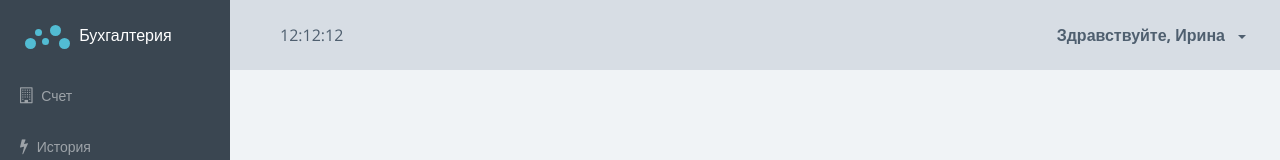
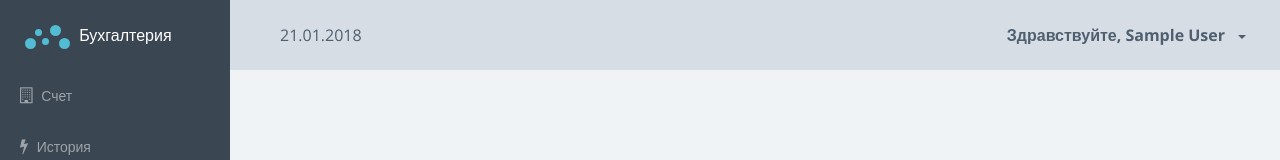
Before and after one commit to AlKhom/homeMoney, an Angular app: page /system in a window 1280 px wide. Shown: the top 160 px of the page. Built offline with nearby package versions, Linux system fonts and the light colour scheme; sample sign-in values are in the browser's storage.

Commit message:
1.added header component 2. added directive for dropdown

```diff
--- a/src/app/shared/services/user.service.ts
+++ b/src/app/shared/services/user.service.ts
@@ -7,11 +7,11 @@ import {User} from '../models/user.model';
 @Injectable()
 export class UserService {
   constructor (private http: HttpClient) {}
-  getUserByEmail(email: string): Observable<User> {
+  getUserByEmail(email: string): Observable<any> {
     return this.http.get(`http://localhost:3000/users?email=${email}`)
       .map((user: User[]) => user[0] ? user[0] : undefined);
   }
-  createNewUser(user: User): Observable<User> {
+  createNewUser(user: User): Observable<any> {
     return this.http.post(`http://localhost:3000/users` , user);
   }
 
--- /dev/null
+++ b/src/app/system/shared/components/header/header.component.html
@@ -0,0 +1,21 @@
+<header class="header">
+  <div class="header-block header-block-search">
+    {{date | date: 'dd.MM.yyyy'}}
+  </div>
+  <div class="header-block header-block-nav">
+    <ul class="nav-profile">
+      <li class="profile dropdown" haOpenDirective>
+        <a class="nav-link dropdown-toggle" role="button">
+                                <span class="name">
+                                    Здравствуйте, {{user.name}}
+                                </span>
+        </a>
+        <div class="dropdown-menu profile-dropdown-menu">
+          <a class="dropdown-item" [routerLink]="['/system', 'records']" > <i class="fa fa-gear icon"></i>Сделать запись</a>
+          <div class="dropdown-divider"></div>
+          <a class="dropdown-item" (click)="onLogout()"><i class="fa fa-power-off icon"></i>Выйти</a>
+        </div>
+      </li>
+    </ul>
+  </div>
+</header>
--- /dev/null
+++ b/src/app/system/shared/components/header/header.component.ts
@@ -0,0 +1,26 @@
+import {Component, OnInit} from '@angular/core';
+import {User} from '../../../../shared/models/user.model';
+import {Auth} from '../../../../shared/services/auth.service';
+import {Router} from '@angular/router';
+
+@Component({
+  selector: 'ha-header',
+  templateUrl: './header.component.html',
+  styleUrls: ['./header.component.scss']
+})
+export class HeaderComponent implements OnInit {
+  date: Date = new Date();
+user: User;
+  constructor(private authService: Auth, private router: Router) {
+  }
+
+  ngOnInit() {
+    this.user = JSON.parse(window.localStorage.getItem('user'));
+  }
+
+  onLogout() {
+this.authService.logout();
+this.router.navigate(['']);
+  }
+
+}
--- /dev/null
+++ b/src/app/system/shared/directives/open-directive.directive.ts
@@ -0,0 +1,19 @@
+import {Directive, ElementRef, HostBinding, HostListener, OnInit} from '@angular/core';
+
+@Directive({
+  selector: '[haOpenDirective]'
+})
+export class OpenDirectiveDirective implements OnInit {
+  @HostBinding('class.open') isOpen = false;
+
+  ngOnInit(): void {
+  }
+
+  constructor() {
+  }
+
+  @HostListener('click')
+  onClick() {
+    this.isOpen = !this.isOpen;
+  }
+}
--- a/src/app/system/system.component.html
+++ b/src/app/system/system.component.html
@@ -1,30 +1,7 @@
 <div class="main-wrapper">
   <div class="app">
-    <!--HEADER-->
-    <header class="header">
-      <div class="header-block header-block-search">
-        12:12:12
-      </div>
-      <div class="header-block header-block-nav">
-        <ul class="nav-profile">
-          <li class="profile dropdown">
-            <a class="nav-link dropdown-toggle" href="#" role="button">
-                                <span class="name">
-                                    Здравствуйте, Ирина
-                                </span>
-            </a>
-            <div class="dropdown-menu profile-dropdown-menu">
-              <a class="dropdown-item" href="#"> <i class="fa fa-gear icon"></i>Сделать запись</a>
-              <div class="dropdown-divider"></div>
-              <a class="dropdown-item" href="#"><i class="fa fa-power-off icon"></i>Выйти</a>
-            </div>
-          </li>
-        </ul>
-      </div>
-    </header>
-    <!--HEADER-->
-
-  <ha-sidebar></ha-sidebar>
+    <ha-header></ha-header>
+    <ha-sidebar></ha-sidebar>
     <article class="content dashboard-page">
       <router-outlet></router-outlet>
     </article>
--- a/src/app/system/system.module.ts
+++ b/src/app/system/system.module.ts
@@ -9,10 +9,13 @@ import {RecordsPageComponent} from './records-page/records-page.component';
 import {SystemComponent} from './system.component';
 import {SystemRouting} from './system-routing.module';
 import { SidebarComponent } from './shared/components/sidebar/sidebar.component';
+import { OpenDirectiveDirective } from './shared/directives/open-directive.directive';
+import { HeaderComponent } from './shared/components/header/header.component';
 
 @NgModule({
   imports: [CommonModule, SharedModule, SystemRouting],
-  declarations: [BillPageComponent, HistoryPageComponent, PlanningPageComponent, RecordsPageComponent, SystemComponent, SidebarComponent]
+  declarations: [BillPageComponent, HistoryPageComponent,
+    PlanningPageComponent, RecordsPageComponent, SystemComponent, SidebarComponent, OpenDirectiveDirective, HeaderComponent]
 })
 
 export class SystemModule {
```
Also changed, not shown: src/app/system/shared/components/header/header.component.scss (added).
